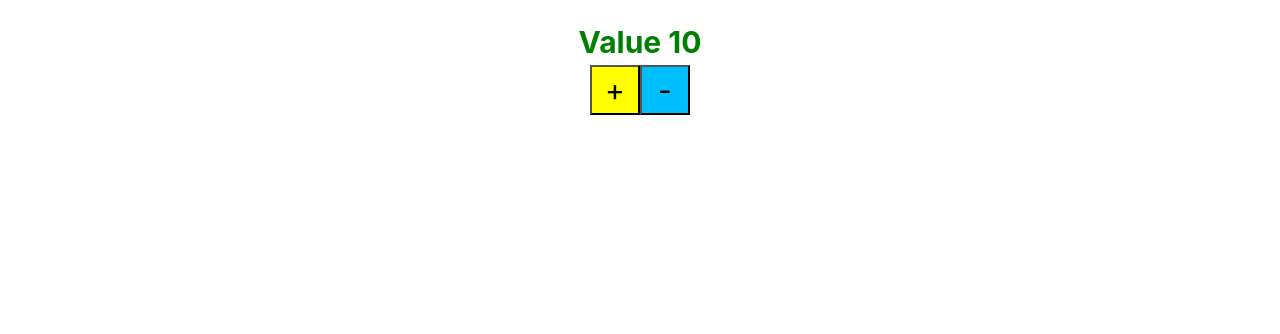
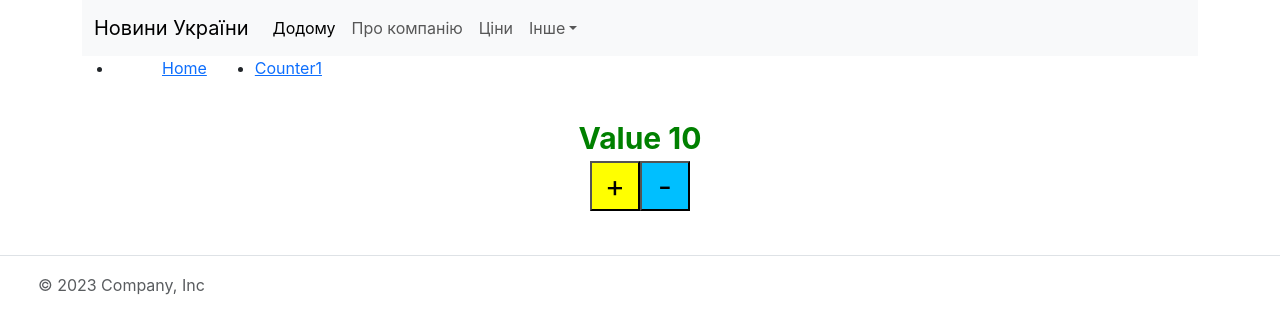
Before and after one commit to AlexanderVolkovIPZ/ITLab-Studio-project-copy-, a React (Create React App) app in the folder frontend/: page /couner1/1 in a window 1280 px wide. Shown: the top 334 px of the page. Built offline with nearby package versions, Linux system fonts and the light colour scheme.

Commit message:
Update project

```diff
--- a/frontend/package.json
+++ b/frontend/package.json
@@ -9,6 +9,7 @@
     "prop-types": "^15.8.1",
     "react": "^18.2.0",
     "react-dom": "^18.2.0",
+    "react-router-dom": "^6.15.0",
     "react-scripts": "5.0.1",
     "styled-components": "^6.0.7",
     "web-vitals": "^2.1.4"
--- a/frontend/src/components/Counter/index.js
+++ b/frontend/src/components/Counter/index.js
@@ -1,4 +1,4 @@
-import {useState} from "react"
+import {useEffect, useState} from "react"
 import styled, {css} from "styled-components";
 import PropTypes from "prop-types";
 
@@ -40,7 +40,12 @@ let ContentWrapper = styled.div`
 
 function Counter({value = 20, padding = 20, color = "green", min = -100, max = 100}) {
     const [currentValue, setCurrentValue] = useState(value || 0)
-
+    useEffect(() => {
+        console.log("Mount ")
+        return ()=>{
+            console.log("Unmounted")
+        };
+    }, []);
     const updateStyle = () => {
         const style = window.getComputedStyle(document.getElementById("value"));
         if (style.color === "red") {
--- /dev/null
+++ b/frontend/src/components/Navigation/index.js
@@ -0,0 +1,30 @@
+import Counter from "../Counter";
+import {Link, Route, Routes} from "react-router-dom";
+import React from "react";
+
+function Navigation() {
+    const values = {
+        "min": 0,
+        "max": 20,
+        "currentValue": 10
+    }
+    return <div className="container">
+        <ul className="d-flex ">
+            <li><Link to="/" className="mx-5">Home</Link></li>
+            <li><Link to="/counter1">Counter1</Link></li>
+        </ul>
+        <Routes>
+            <Route path="/" element={<>
+                <h1>Home</h1>
+                <p>Homepage content</p>
+            </>}
+            />
+            <Route path="/counter1"
+                   element={<Counter min={values.min} max={values.max} value={values.currentValue} color="green"/>}/>
+            <Route path="/couner1/:id" element={<Counter min={values.min} max={values.max} value={values.currentValue} color="green"/>}/>
+        </Routes>
+    </div>
+}
+
+
+export default Navigation;
--- a/frontend/src/index.js
+++ b/frontend/src/index.js
@@ -3,6 +3,10 @@ import ReactDOM from 'react-dom/client';
 import './index.css';
 import reportWebVitals from './reportWebVitals';
 import Counter from "./components/Counter";
+import {BrowserRouter} from "react-router-dom";
+import Header from "./components/Header";
+import Footer from "./components/Footer";
+import Navigation from "./components/Navigation";
 
 
 let headerContent = {
@@ -26,9 +30,11 @@ const values = {
 }
 root.render(
     <React.StrictMode>
-        {
-            <Counter min = {values.min} max = {values.max} value={values.currentValue} color="green"/>
-        }
+        <BrowserRouter>
+            <Header content={headerContent}/>
+            <Navigation/>
+            <Footer/>
+        </BrowserRouter>
     </React.StrictMode>
 );
 reportWebVitals();
```
Also changed, not shown: 1 other file (tests, documents, lock files or other folders).
